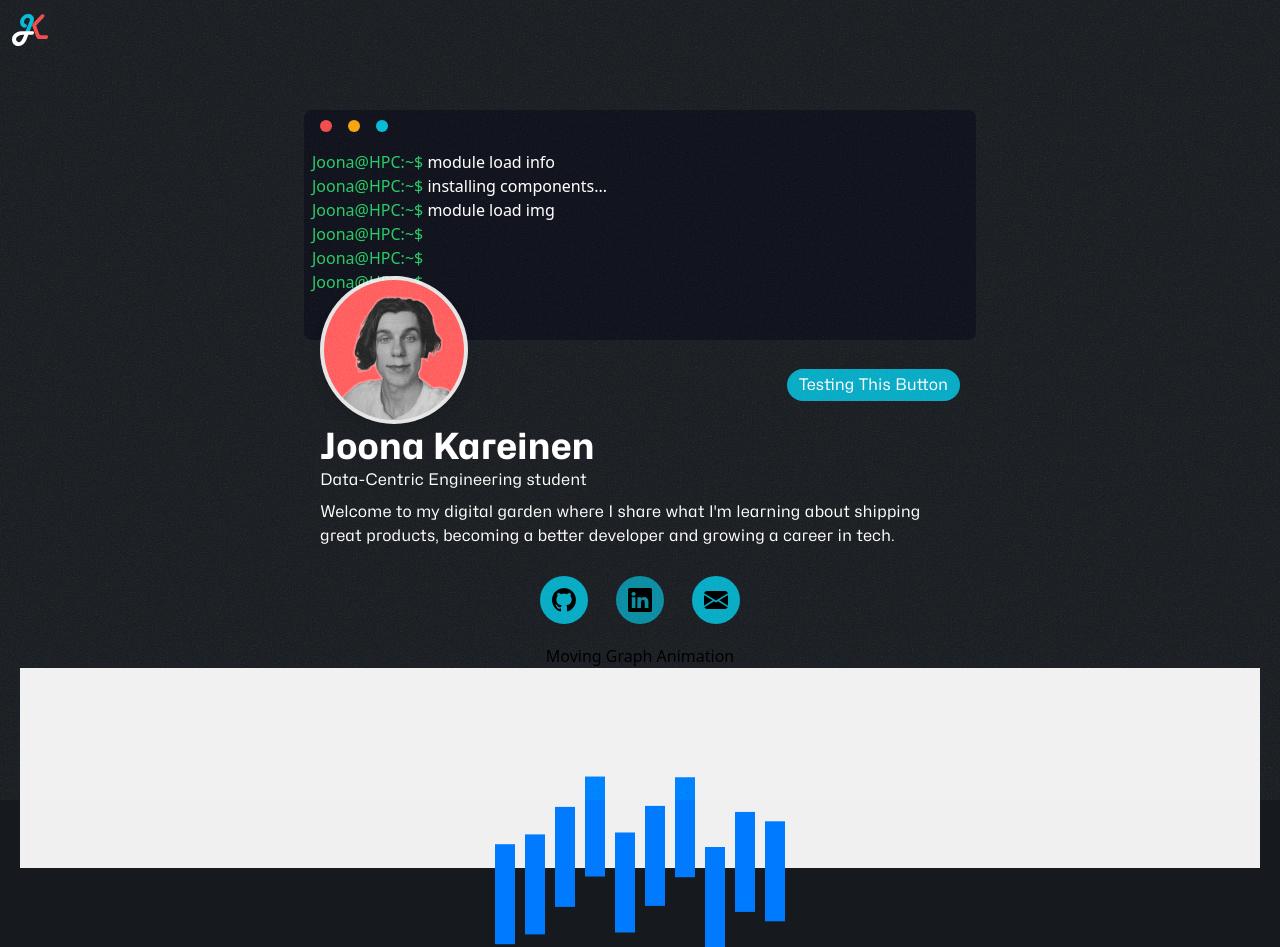
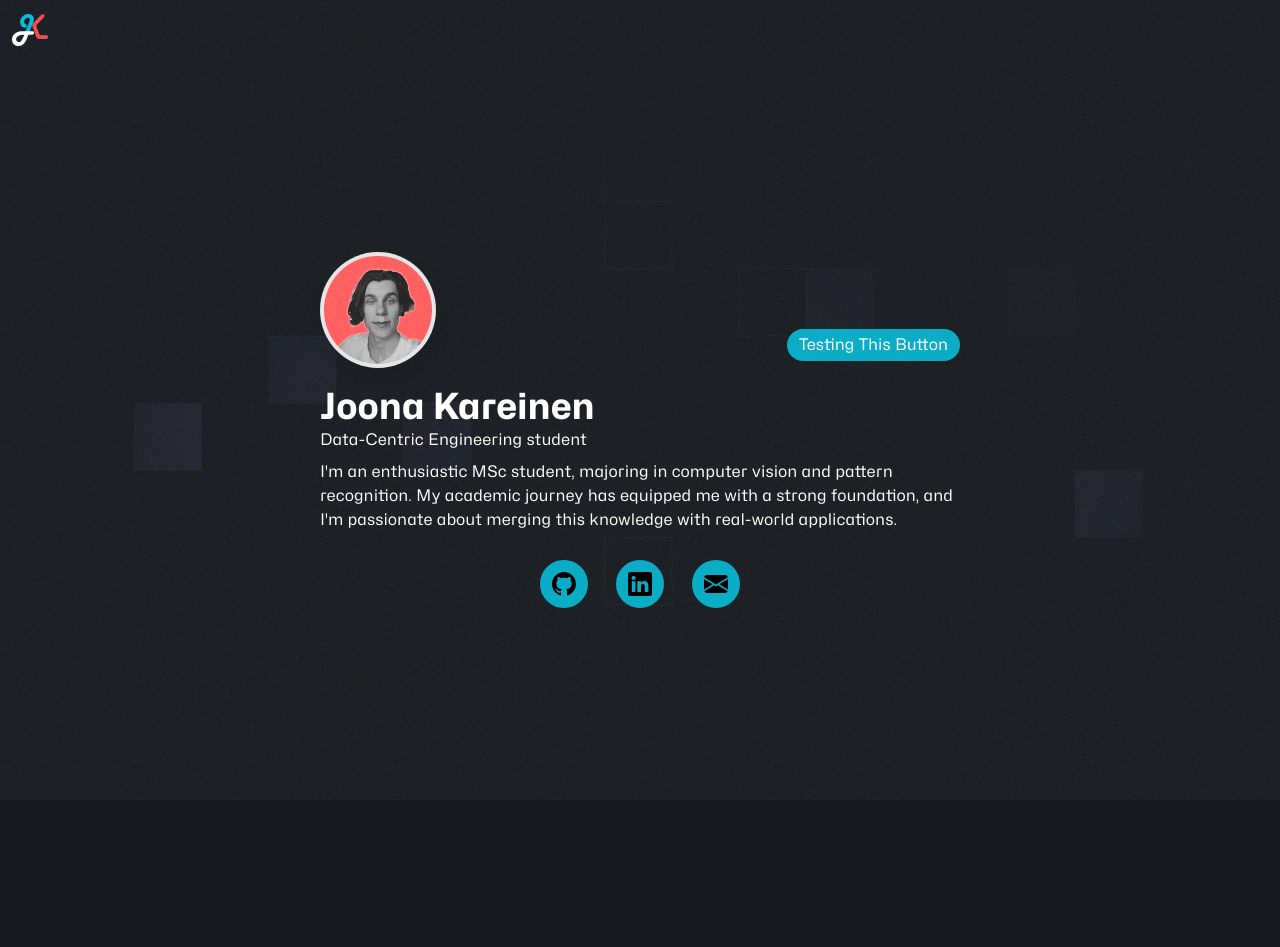
Before and after one commit to Jookare/personal-website, a Next.js app: page / in a window 1280 px wide. After the commit the page ends 800 px from the top, so only its background shows below. Built offline with nearby package versions, Linux system fonts and the light colour scheme.

Commit message:
Small changes

```diff
--- a/app/components/background.js
+++ b/app/components/background.js
@@ -1,53 +1,9 @@
-// export default function Background() {
+export default function Background() {
 
-//     return (
-//         <div className='pointer-events-none fixed inset-0 overflow-hidden'>
-//             <div class="h-full bg-magicpattern bg-top bg-cover opacity-[0.5] will-change-transform">
-//             </div>
-//         </div>
-//     )
-// }
-import React, { useState, useEffect } from 'react';
-import { motion } from 'framer-motion';
-
-const generateRandomData = () => {
-  // Generate random data between 0 and 100 (for simplicity)
-  return Array.from({ length: 10 }, () => Math.floor(Math.random() * 100));
-};
-
-const App = () => {
-  const [data, setData] = useState(generateRandomData());
-
-  // Move the graph to the right every 2 seconds
-  useEffect(() => {
-    const interval = setInterval(() => {
-      setData((prevData) => {
-        const newData = [...prevData];
-        newData.pop();
-        newData.unshift(Math.floor(Math.random() * 100));
-        return newData;
-      });
-    }, 2000);
-
-    return () => clearInterval(interval);
-  }, []);
-
-  return (
-    <div className="App">
-      <h1>Moving Graph Animation</h1>
-      <div className="graph-container">
-        {data.map((value, index) => (
-          <motion.div
-            key={index}
-            className="bar"
-            initial={{ y: 100 }}
-            animate={{ y: value }}
-            transition={{ duration: 2 }}
-          ></motion.div>
-        ))}
-      </div>
-    </div>
-  );
-};
-
-export default App;
+    return (
+        <div className='pointer-events-none fixed inset-0 overflow-hidden'>
+            <div class="h-full bg-magicpattern bg-top bg-cover opacity-[0.5] will-change-transform">
+            </div>
+        </div>
+    )
+}
--- a/app/components/info/imageHolder.js
+++ b/app/components/info/imageHolder.js
@@ -10,10 +10,10 @@ export default function ImageHolder() {
                 from-neutral-50/90 to-neutral-50/90 shadow-lg p-[3px] -translate-y-1/2
                 ">
                 <Image
-                    className="rounded-full p-px h-[142px] w-[142px]"
+                    className="rounded-full p-px h-[110px] w-[110px]"
                     src="/pfp.avif"
-                    width={200}
-                    height={200}
+                    width={120}
+                    height={120}
                 />
             </div>
             <div className="bg-cyan-500/90 rounded-2xl px-3 py-1 flex items-center justify-center">
--- a/app/components/info/textHolder.js
+++ b/app/components/info/textHolder.js
@@ -9,23 +9,23 @@ export default function TextHolder() {
             <div>
                 <p className="text-md"> Data-Centric Engineering student</p>
                 <p className="text-md mt-2">
-                    Welcome to my digital garden where I share what I'm learning about shipping great products, becoming a better developer and growing a career in tech.
+                I'm an enthusiastic MSc student, majoring in computer vision and pattern recognition. My academic journey has equipped me with a strong foundation, and I'm passionate about merging this knowledge with real-world applications.
                 </p>
             </div>
             <div className="flex justify-center items-center space-x-7 mt-7">
                 <a href='https://github.com/jookare' target='_blank'>
-                    <div className="w-12 h-12 rounded-full bg-cyan-500/90 flex justify-center hover:invert transition-all duration-500">
+                    <div className="w-12 h-12 rounded-full bg-cyan-500/90 flex justify-center hover:invert transition-all duration-300">
                         <BsGithub className="w-6 h-6  text-black self-center" />
                     </div>
                 </a>
 
                 <a href='https://www.linkedin.com/in/joona-kareinen/' target='_blank'>
-                    <div className="w-12 h-12 rounded-full bg-cyan-500/70 flex justify-center hover:invert transition-all duration-500">
+                    <div className="w-12 h-12 rounded-full bg-cyan-500/90 flex justify-center hover:invert transition-all duration-300">
                         <BsLinkedin className="w-6 h-6 text-black self-center" />
                     </div>
                 </a>
-                <a href='https://github.com/jookare' target='_blank'>
-                    <div className="w-12 h-12 rounded-full bg-cyan-500/90 flex justify-center hover:invert transition-all duration-500">
+                <a href='mailto:joonakareinen@gmail.com' target='_blank'>
+                    <div className="w-12 h-12 rounded-full bg-cyan-500/90 flex justify-center hover:invert transition-all duration-300">
 
                         <BsEnvelopeFill className="w-6 h-6  text-black self-center" />
                     </div>
--- a/app/globals.css
+++ b/app/globals.css
@@ -44,25 +44,3 @@ body {
 .content{
   width: calc(800px*0.84);
 }
-
-
-.App {
-  text-align: center;
-  padding: 20px;
-}
-
-.graph-container {
-  display: flex;
-  justify-content: center;
-  align-items: flex-end;
-  height: 200px;
-  background-color: #f0f0f0;
-  padding: 10px;
-}
-
-.bar {
-  width: 20px;
-  height: 100px;
-  margin: 0 5px;
-  background-color: #007bff;
-}
--- a/app/page.js
+++ b/app/page.js
@@ -11,8 +11,8 @@ export default function Home() {
       <Noise />
       <Navbar />
 
-      <div className="content relative z-10 mx-auto mt-[50px]">
-        <Terminal />
+      <div className="content relative z-10 mx-auto mt-[250px]">
+        {/* <Terminal /> */}
         <Info />
       </div>
 
```
